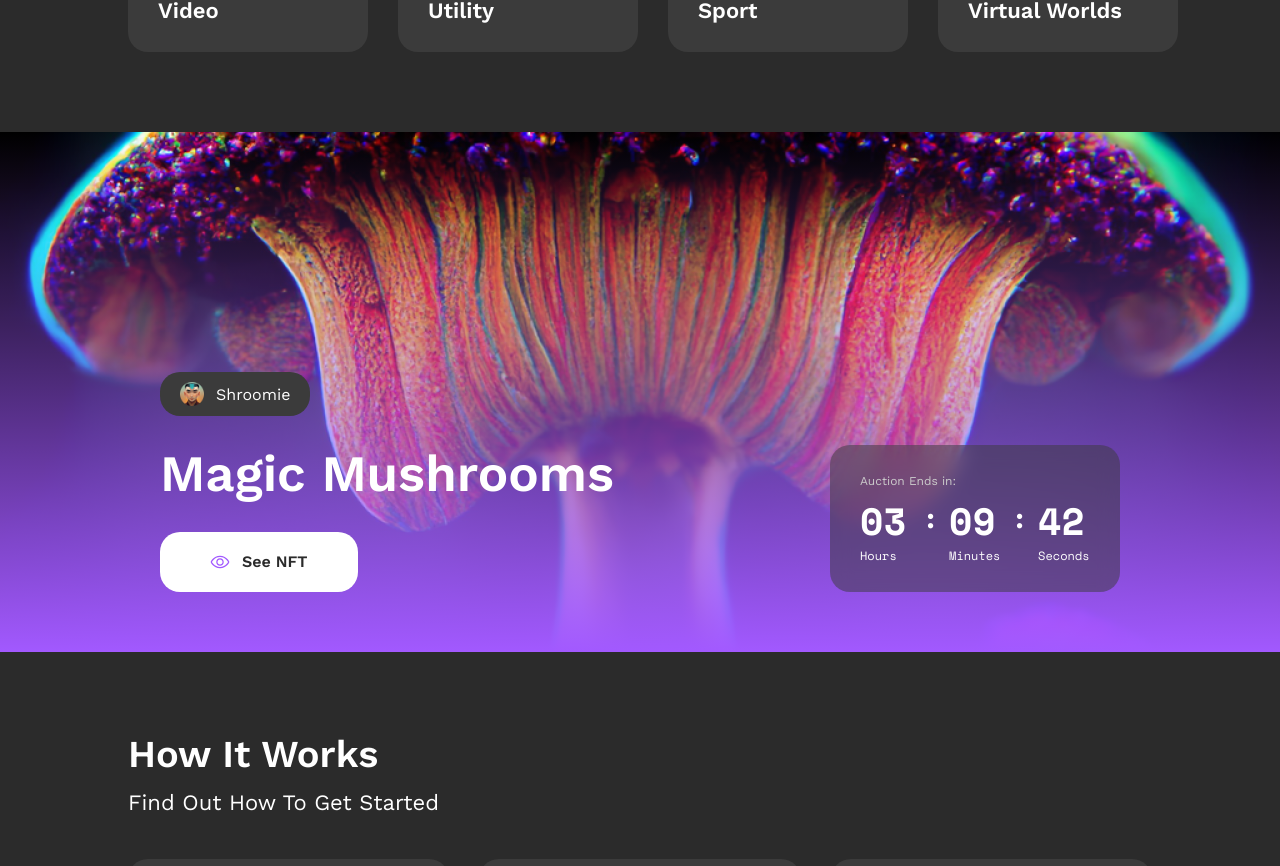
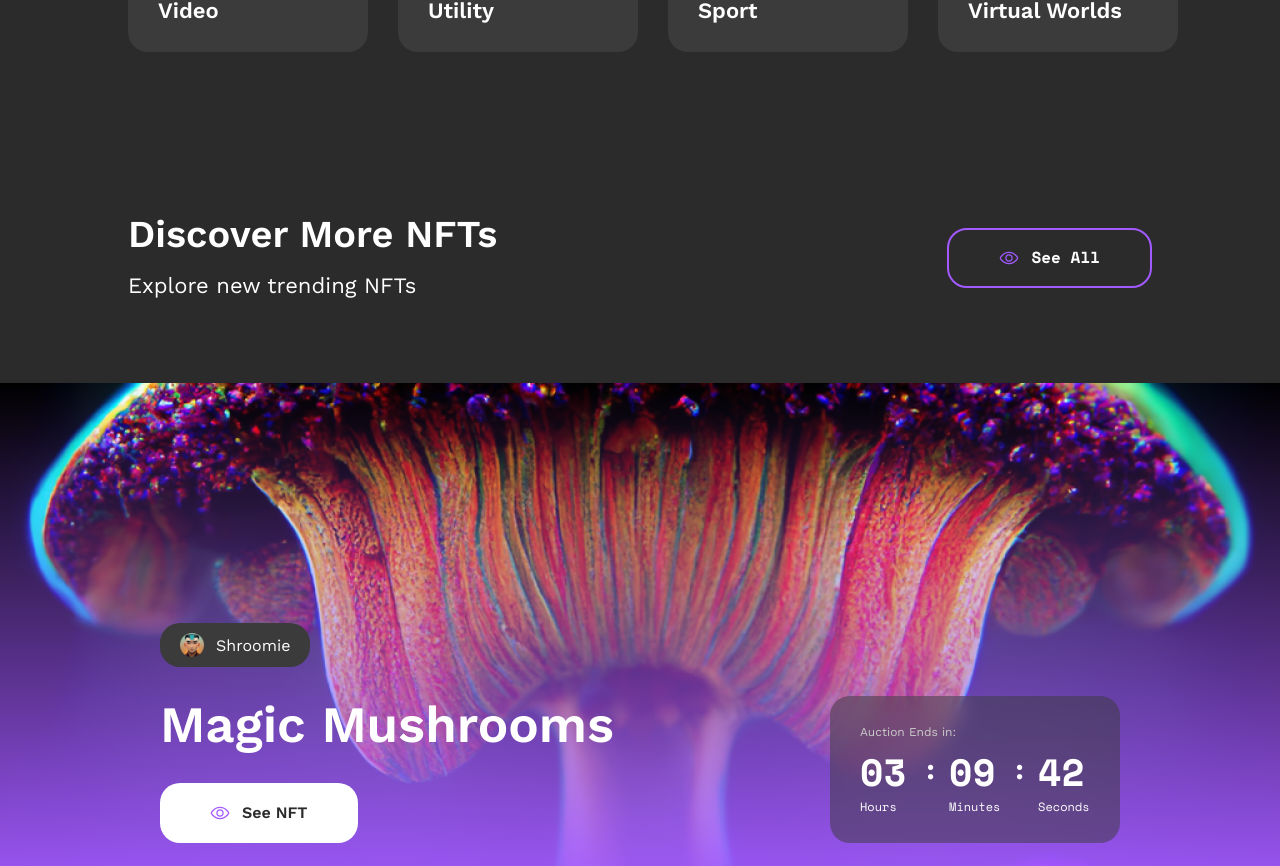
Before and after one commit to Victor-B-S/NFT-Marketplace, a React (Vite) app: page / in a window 1280 px wide. Shown: the part 2588-3454 px from the top of the page. Built offline with nearby package versions, Linux system fonts and the light colour scheme.

Commit message:
Discover page
Adicionada header da seção

```diff
--- a/src/Marketplace.jsx
+++ b/src/Marketplace.jsx
@@ -44,7 +44,6 @@ function Marketplace() {
         </div>
       </div>
       <div className={classes.marketLine}></div>
-
       <div className={classes.marketContainer}>
         <div className={classes.marketFlex}>
           <div className={classes.marketFilter}>
@@ -61,10 +60,7 @@ function Marketplace() {
       </div>
       <div className={classes.marketCards}>
         <CardsList Page={"MarketPlace"} />
-
       </div>
-
-
     </>
   );
 }
--- /dev/null
+++ b/src/components/Discover/Discover.jsx
@@ -0,0 +1,25 @@
+import css from './Discover.module.css'
+import { Link } from 'react-router-dom';
+
+function Discover() {
+    return (
+        <>
+            <section className={css.discover}>
+                <div className={css.head_line}>
+                    <div className={css.left}>
+                        <h3 className={css.h3}>Discover More NFTs</h3>
+                        <p className={css.desc}>Explore new trending NFTs</p>
+                    </div>
+                    <div className={css.btn_show}>
+                        <button className='btn outlined secondary'>
+                            <img src='../src/images/Icons/EyePurple.svg' />
+                            <Link to='/nft-page'>See All</Link>
+                        </button>
+                    </div>
+                </div>
+            </section>
+        </>
+    )
+}
+
+export default Discover
--- /dev/null
+++ b/src/components/Discover/Discover.module.css
@@ -0,0 +1,97 @@
+.discover {
+    display: flex;
+    background: var(--background);
+    padding: 5rem 8rem;
+    flex-direction: column;
+    gap: 2rem;
+}
+
+.discover .head_line {
+    width: 100%;
+    display: flex;
+    flex-direction: row;
+    justify-content: space-between;
+    align-items: center;
+}
+
+.discover .left {
+    display: flex;
+    flex-direction: column;
+    gap: 0.63rem;
+}
+
+.discover .h3 {
+    font-family: var(--font-family-work_sans);
+    font-size: 2.375rem;
+    font-style: normal;
+    font-weight: 600;
+    line-height: 120%;
+    color: var(--white);
+}
+
+.discover .desc {
+    font-family: var(--font-family-work_sans);
+    font-size: 1.375rem;
+    font-style: normal;
+    font-weight: 400;
+    line-height: 160%;
+    color: var(--white);
+}
+
+.discover .btn_show {
+    display: block;
+}
+
+.discover .btn_show_2 {
+    display: none;
+}
+
+@media (min-width:481px) and (max-width:768px) {
+    .discover {
+        padding: 2.5rem 4rem;
+    }
+
+    .discover .h3 {
+        font-size: 1.75rem;
+        font-style: normal;
+        font-weight: 600;
+        line-height: 140%;
+    }
+
+    .discover .desc {
+        font-size: 1rem;
+        font-style: normal;
+        font-weight: 400;
+        line-height: 140%;
+    }
+
+}
+
+@media (max-width:480px) {
+    .discover {
+        padding: 2.5rem 2rem;
+    }
+
+    .discover .h3 {
+        font-size: 1.75rem;
+        font-style: normal;
+        font-weight: 600;
+        line-height: 140%;
+    }
+
+    .discover .desc {
+        font-size: 1rem;
+        font-style: normal;
+        font-weight: 400;
+        line-height: 140%;
+    }
+
+    .discover .btn_show {
+        display: none;
+    }
+
+    .discover .btn_show_2 {
+        display: block;
+    }
+
+}
--- a/src/pages/homepage.jsx
+++ b/src/pages/homepage.jsx
@@ -8,6 +8,7 @@ import NFTHighlight from '../components/NftHighlight/NftHighlight'
 import Hero from '../components/Hero/Hero'
 import Subscribe from '../components/Subscribe'
 import Tops from '../components/TopCreators/Top'
+import Discover from '../components/Discover/Discover'
 
 export default function () {
   return (
@@ -16,6 +17,7 @@ export default function () {
       <Hero />
       <Tops />
       <BrowseCateg />
+      <Discover />
       <NFTHighlight />
       <HowWorks />
       <Subscribe />
```
Also changed, not shown: src/images/Icons/EyePurple.svg (added).
